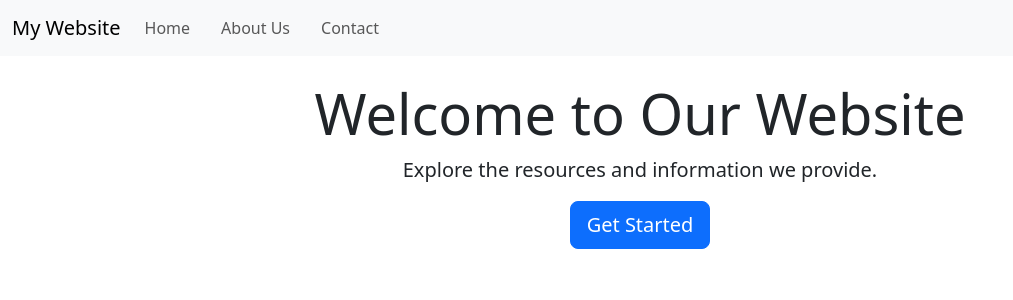
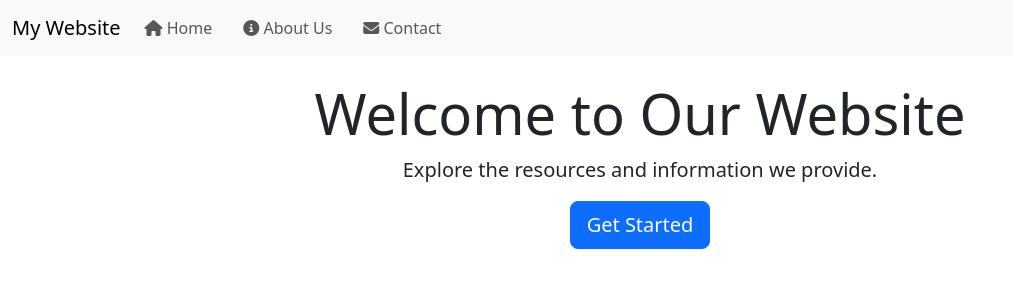
Before and after one commit to IAMMICHAELNBD/unitedglobalthreads, a React (Create React App) app in the folder react-unitedglobalthreads/: page / in a window 1280 px wide. Shown: the top 300 px of the page, without its empty margins (0-1013 px from the left). Built offline with nearby package versions, Linux system fonts and the light colour scheme.

Commit message:
Added icons to menu

```diff
--- a/react-unitedglobalthreads/src/App.js
+++ b/react-unitedglobalthreads/src/App.js
@@ -19,13 +19,19 @@ const App = () => {
           <div className="collapse navbar-collapse" id="navbarNav">
             <ul className="navbar-nav">
               <li className="nav-item">
-                <Link className="nav-link" to="/">Home</Link>
+                <Link className="nav-link" to="/">
+                  <i className="fas fa-home"></i> Home
+                </Link>
               </li>
               <li className="nav-item">
-                <Link className="nav-link" to="/about">About Us</Link>
+                <Link className="nav-link" to="/about">
+                  <i className="fas fa-info-circle"></i> About Us
+                </Link>
               </li>
               <li className="nav-item">
-                <Link className="nav-link" to="/contact">Contact</Link>
+                <Link className="nav-link" to="/contact">
+                  <i className="fas fa-envelope"></i> Contact
+                </Link>
               </li>
             </ul>
           </div>
```
